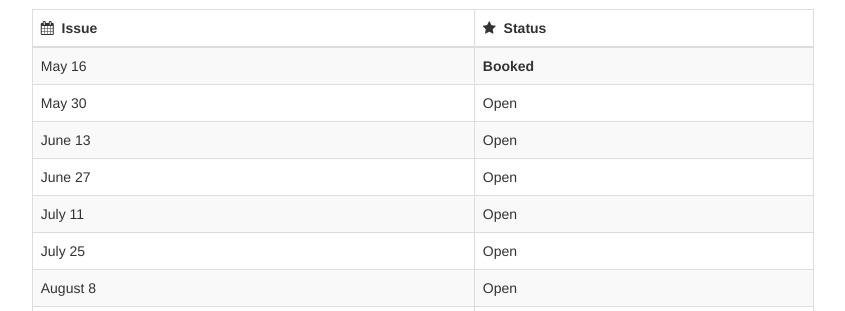
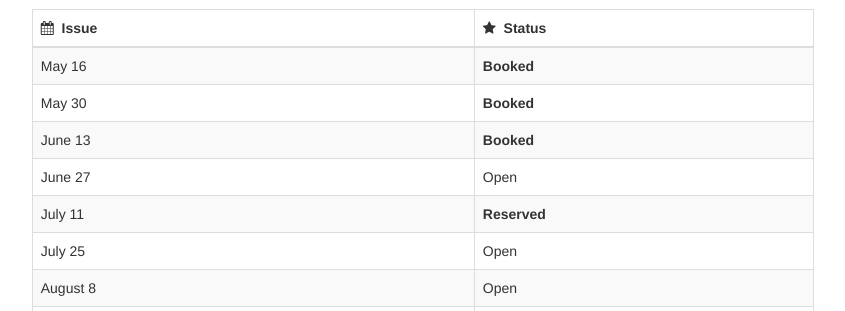
Before and after one commit to SwiftWeekly/swiftweekly.github.io, a Jekyll site: the page built from sponsorship.md, in a window 1280 px wide. Shown: the part 1214-1525 px from the top of the page, without its empty margins (217-1062 px from the left). Built offline with Jekyll 4.4.1, drawn with Linux system fonts in a browser that asks for light colours.

Commit message:
Update sponsorship.md

```diff
--- a/sponsorship.md
+++ b/sponsorship.md
@@ -61,10 +61,10 @@ Sponsored Links should be relevant to the Swift programming community. To sponso
 | <i class="fa fa-calendar" aria-hidden="true"></i>&nbsp; Issue | <i class="fa fa-star" aria-hidden="true"></i>&nbsp; Status |
 |:-|:-|
 | May 16       | **Booked** |
-| May 30       | Open |
-| June 13      | Open |
+| May 30       | **Booked** |
+| June 13      | **Booked** |
 | June 27      | Open |
-| July 11      | Open |
+| July 11      | **Reserved** |
 | July 25      | Open |
 | August 8     | Open |
 | August 22    | Open |
```
